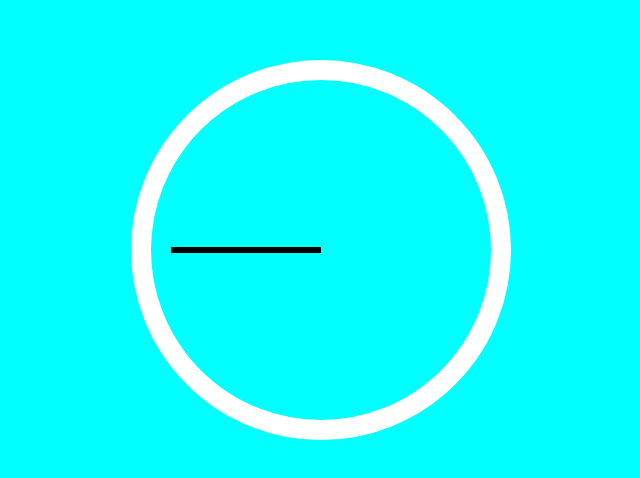
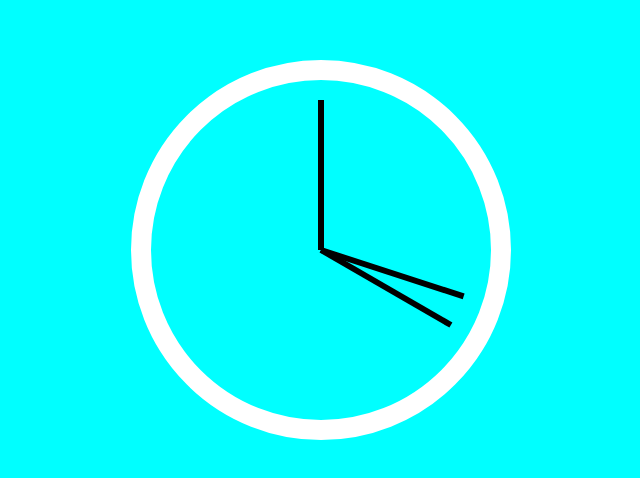
Before and after one commit to ramkbhattarai/PureJSProjects, a plain HTML site: page clockTickJS/index.html in a window 1280 px wide. Shown: the part 158-636 px from the top of the page, without its empty margins (319-959 px from the left). Drawn offline with Linux system fonts and the light colour scheme.

Commit message:
created logic of hands of clock

```diff
--- a/clockTickJS/logic.js
+++ b/clockTickJS/logic.js
@@ -0,0 +1,19 @@
+const secondHand = document.querySelector('.second-hand');
+const minHand = document.querySelector('.min-hand');
+const hourHand = document.querySelector('.hour-hand');
+
+function setDate(){
+    const now = new Date();
+    const seconds = now.getSeconds();
+    const secondsDegree = ((seconds / 60) * 360) + 90;
+    secondHand.style.transform = `rotate(${secondsDegree}deg)`;
+
+    const min = now.getMinutes();
+    const minDegree = ((min / 60)* 360) + 90;
+    minHand.style.transform = `rotate(${minDegree}deg)`;
+
+    const hour = now.getHours();
+    const hourDegree = ((hour/12)*360) + 90;
+    hourHand.style.transform = `rotate(${hourHand}deg)`;
+}
+setInterval(setDate, 1000);
--- a/clockTickJS/style.css
+++ b/clockTickJS/style.css
@@ -34,6 +34,10 @@ body{
     background: black;
     position: absolute;
     top: 50%;
+    transform-origin: 100%;
+    transform: rotate(90deg);
+    transition: all 0.05s;
+    transition-timing-function: cubic-bezier(0.1, 2.7,0.58,1);
 }
 .clock-face{
     position: relative;
```
